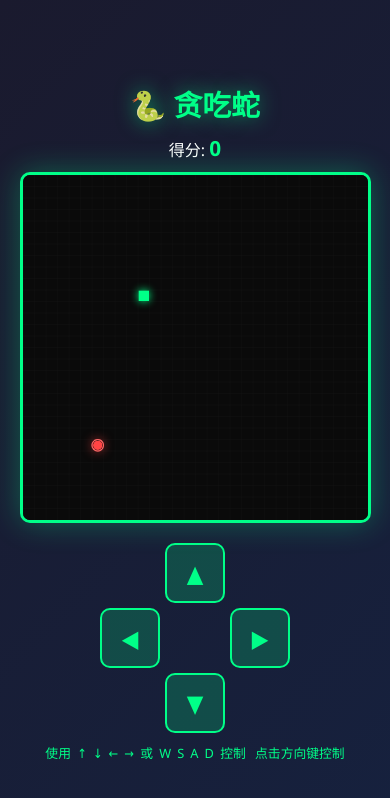
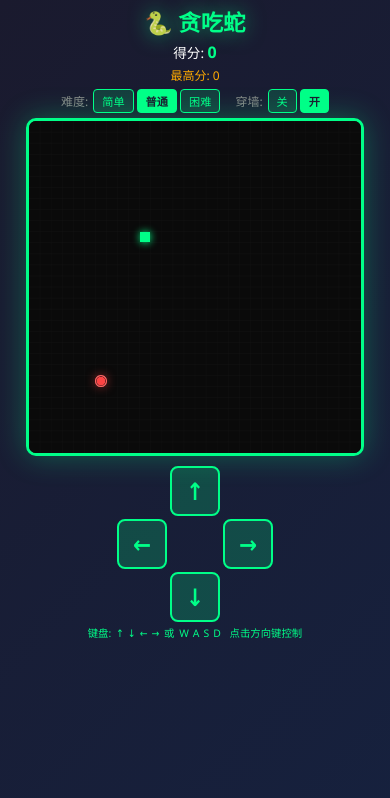
Before and after one commit to pingshanfloyd/snake-game, a plain HTML site: page index.html in a window 390 px wide. Drawn offline with Linux system fonts and the light colour scheme.

Commit message:
Add files via upload

```diff
--- a/index.html
+++ b/index.html
@@ -2,42 +2,93 @@
 <html lang="zh-CN">
 <head>
     <meta charset="UTF-8">
-    <meta name="viewport" content="width=device-width, initial-scale=1.0, user-scalable=no">
+    <meta name="viewport" content="width=device-width, initial-scale=1.0, user-scalable=no, viewport-fit=cover">
     <title>贪吃蛇</title>
     <style>
         * { margin: 0; padding: 0; box-sizing: border-box; }
+        html, body {
+            height: 100%;
+            overflow: hidden;
+        }
         body {
             display: flex;
             flex-direction: column;
-            justify-content: center;
+            justify-content: flex-start;
             align-items: center;
             min-height: 100vh;
             background: linear-gradient(135deg, #1a1a2e 0%, #16213e 100%);
             font-family: 'Segoe UI', Tahoma, Geneva, Verdana, sans-serif;
-            overflow: hidden;
             touch-action: none;
+            padding-top: 5px;
+            padding-bottom: env(safe-area-inset-bottom);
         }
         .game-container {
             text-align: center;
             display: flex;
             flex-direction: column;
             align-items: center;
+            width: 100%;
+            max-width: 600px;
         }
         h1 {
             color: #00ff88;
-            margin-bottom: 10px;
-            font-size: 1.8rem;
+            margin-bottom: 3px;
+            font-size: 1.4rem;
             text-shadow: 0 0 20px rgba(0, 255, 136, 0.5);
         }
         .score-board {
             color: #fff;
-            font-size: 1rem;
-            margin-bottom: 10px;
+            font-size: 0.85rem;
+            margin-bottom: 3px;
         }
         .score {
             color: #00ff88;
             font-weight: bold;
-            font-size: 1.3rem;
+            font-size: 1rem;
+        }
+        .high-score {
+            color: #ffaa00;
+            font-size: 0.75rem;
+            margin-bottom: 5px;
+        }
+        /* 设置行 */
+        .settings-bar {
+            display: flex;
+            justify-content: center;
+            align-items: center;
+            gap: 15px;
+            margin-bottom: 5px;
+            font-size: 0.75rem;
+        }
+        .setting-group {
+            display: flex;
+            align-items: center;
+            gap: 5px;
+        }
+        .setting-label {
+            color: #888;
+        }
+        .setting-options {
+            display: flex;
+            gap: 3px;
+        }
+        .setting-btn {
+            background: rgba(0, 255, 136, 0.15);
+            border: 1px solid #00ff88;
+            color: #00ff88;
+            padding: 3px 8px;
+            border-radius: 4px;
+            cursor: pointer;
+            font-size: 0.7rem;
+            transition: all 0.2s;
+        }
+        .setting-btn:hover, .setting-btn:active {
+            background: rgba(0, 255, 136, 0.3);
+        }
+        .setting-btn.active {
+            background: #00ff88;
+            color: #1a1a2e;
+            font-weight: bold;
         }
         .canvas-wrapper {
             position: relative;
@@ -48,8 +99,8 @@
             border-radius: 10px;
             box-shadow: 0 0 30px rgba(0, 255, 136, 0.3);
             background: #0a0a0a;
-            max-width: 90vw;
-            max-height: 50vh;
+            max-width: 95vw;
+            max-height: 40vh;
         }
         .game-over {
             position: absolute;
@@ -57,7 +108,7 @@
             left: 50%;
             transform: translate(-50%, -50%);
             background: rgba(0, 0, 0, 0.95);
-            padding: 30px;
+            padding: 20px;
             border-radius: 15px;
             border: 2px solid #ff4444;
             display: none;
@@ -65,62 +116,58 @@
         }
         .game-over h2 {
             color: #ff4444;
-            font-size: 1.5rem;
-            margin-bottom: 15px;
+            font-size: 1.2rem;
+            margin-bottom: 8px;
         }
         .game-over p {
             color: #fff;
-            margin-bottom: 15px;
-            font-size: 0.9rem;
+            margin-bottom: 8px;
+            font-size: 0.8rem;
         }
         .restart-btn {
             background: #00ff88;
             color: #1a1a2e;
             border: none;
-            padding: 10px 25px;
-            font-size: 1rem;
-            border-radius: 25px;
+            padding: 8px 18px;
+            font-size: 0.85rem;
+            border-radius: 20px;
             cursor: pointer;
             font-weight: bold;
             transition: all 0.3s;
+            line-height: 1.2;
         }
+        .restart-btn .desktop-text { display: inline; }
+        .restart-btn .mobile-text { display: none; }
         .restart-btn:hover, .restart-btn:active {
             background: #00cc6a;
             transform: scale(1.05);
         }
-        .controls {
-            color: #888;
-            margin-top: 10px;
-            font-size: 0.8rem;
-        }
-        .controls span {
-            color: #00ff88;
-            padding: 0 3px;
-        }
         /* 虚拟方向键 */
         .d-pad {
             display: grid;
-            grid-template-columns: repeat(3, 60px);
-            grid-template-rows: repeat(3, 60px);
-            gap: 5px;
-            margin-top: 15px;
+            grid-template-columns: repeat(3, 50px);
+            grid-template-rows: repeat(3, 50px);
+            gap: 3px;
+            margin-top: 5px;
             user-select: none;
             -webkit-user-select: none;
         }
         .d-pad-btn {
-            width: 60px;
-            height: 60px;
+            width: 50px;
+            height: 50px;
             background: rgba(0, 255, 136, 0.2);
             border: 2px solid #00ff88;
-            border-radius: 10px;
+            border-radius: 8px;
             color: #00ff88;
             font-size: 1.5rem;
+            font-weight: bold;
             display: flex;
             align-items: center;
             justify-content: center;
             cursor: pointer;
             transition: all 0.1s;
             touch-action: manipulation;
+            line-height: 1;
         }
         .d-pad-btn:active {
             background: rgba(0, 255, 136, 0.5);
@@ -131,14 +178,36 @@
         .d-pad-btn.right { grid-column: 3; grid-row: 2; }
         .d-pad-btn.down { grid-column: 2; grid-row: 3; }
         .d-pad-center { grid-column: 2; grid-row: 2; }
+        .controls {
+            color: #888;
+            margin-top: 3px;
+            font-size: 0.65rem;
+        }
+        .controls span {
+            color: #00ff88;
+            padding: 0 2px;
+        }
 
         @media (min-width: 768px) {
-            h1 { font-size: 2.5rem; margin-bottom: 20px; }
-            .score-board { font-size: 1.2rem; margin-bottom: 15px; }
-            .score { font-size: 1.5rem; }
+            body {
+                justify-content: center;
+                padding-top: 0;
+            }
+            h1 { font-size: 2.2rem; margin-bottom: 10px; }
+            .score-board { font-size: 1.1rem; margin-bottom: 5px; }
+            .score { font-size: 1.3rem; }
+            .high-score { font-size: 0.9rem; margin-bottom: 8px; }
+            .settings-bar { font-size: 0.9rem; gap: 20px; margin-bottom: 8px; }
+            .setting-btn { font-size: 0.8rem; padding: 4px 10px; }
             canvas { max-width: 600px; max-height: 600px; }
-            .controls { margin-top: 20px; font-size: 0.9rem; }
             .d-pad { display: none; }
+            .controls { margin-top: 10px; font-size: 0.8rem; }
+            .restart-btn .desktop-text { display: inline; }
+            .restart-btn .mobile-text { display: none; }
+        }
+        @media (max-width: 767px) {
+            .restart-btn .desktop-text { display: none; }
+            .restart-btn .mobile-text { display: inline; }
         }
     </style>
 </head>
@@ -146,26 +215,50 @@
     <div class="game-container">
         <h1>🐍 贪吃蛇</h1>
         <div class="score-board">得分: <span class="score" id="score">0</span></div>
+        <div class="high-score">最高分: <span id="highScore">0</span></div>
+
+        <!-- 设置栏 -->
+        <div class="settings-bar">
+            <div class="setting-group">
+                <span class="setting-label">难度:</span>
+                <div class="setting-options">
+                    <button class="setting-btn" onclick="setDifficulty(1)" id="diff1">简单</button>
+                    <button class="setting-btn active" onclick="setDifficulty(2)" id="diff2">普通</button>
+                    <button class="setting-btn" onclick="setDifficulty(3)" id="diff3">困难</button>
+                </div>
+            </div>
+            <div class="setting-group">
+                <span class="setting-label">穿墙:</span>
+                <div class="setting-options">
+                    <button class="setting-btn" onclick="setWallMode(false)" id="wallOff">关</button>
+                    <button class="setting-btn active" onclick="setWallMode(true)" id="wallOn">开</button>
+                </div>
+            </div>
+        </div>
+
         <div class="canvas-wrapper">
             <canvas id="gameCanvas" width="600" height="600"></canvas>
             <div class="game-over" id="gameOver">
                 <h2>游戏结束</h2>
                 <p>最终得分: <span id="finalScore">0</span></p>
-                <button class="restart-btn" onclick="restartGame()">重新开始</button>
+                <button class="restart-btn" onclick="restartGame()">
+                <span class="desktop-text">重新开始</span>
+                <span class="mobile-text">重新<br>开始</span>
+            </button>
             </div>
         </div>
 
         <!-- 虚拟方向键 -->
         <div class="d-pad">
-            <div class="d-pad-btn up" onclick="setDirection(0, -1)" ontouchstart="setDirection(0, -1); return false;">▲</div>
-            <div class="d-pad-btn left" onclick="setDirection(-1, 0)" ontouchstart="setDirection(-1, 0); return false;">◀</div>
+            <div class="d-pad-btn up" onclick="setDirection(0, -1)" ontouchstart="setDirection(0, -1); return false;">↑</div>
+            <div class="d-pad-btn left" onclick="setDirection(-1, 0)" ontouchstart="setDirection(-1, 0); return false;">←</div>
             <div class="d-pad-center"></div>
-            <div class="d-pad-btn right" onclick="setDirection(1, 0)" ontouchstart="setDirection(1, 0); return false;">▶</div>
-            <div class="d-pad-btn down" onclick="setDirection(0, 1)" ontouchstart="setDirection(0, 1); return false;">▼</div>
+            <div class="d-pad-btn right" onclick="setDirection(1, 0)" ontouchstart="setDirection(1, 0); return false;">→</div>
+            <div class="d-pad-btn down" onclick="setDirection(0, 1)" ontouchstart="setDirection(0, 1); return false;">↓</div>
         </div>
 
         <div class="controls">
-            <span class="desktop-hint">使用 <span>↑</span><span>↓</span><span>←</span><span>→</span> 或 <span>W</span><span>S</span><span>A</span><span>D</span> 控制</span>
+            <span class="desktop-hint">键盘: <span>↑</span><span>↓</span><span>←</span><span>→</span> 或 <span>W</span><span>A</span><span>S</span><span>D</span></span>
             <span class="mobile-hint">点击方向键控制</span>
         </div>
     </div>
@@ -174,12 +267,18 @@
         const canvas = document.getElementById('gameCanvas');
         const ctx = canvas.getContext('2d');
         const scoreElement = document.getElementById('score');
+        const highScoreElement = document.getElementById('highScore');
         const gameOverScreen = document.getElementById('gameOver');
         const finalScoreElement = document.getElementById('finalScore');
 
-        // 游戏配置
         const gridSize = 20;
         const tileCount = canvas.width / gridSize;
+
+        const difficultySettings = {
+            1: { name: '简单', baseSpeed: 150, speedDecrement: 1 },
+            2: { name: '普通', baseSpeed: 100, speedDecrement: 2 },
+            3: { name: '困难', baseSpeed: 60, speedDecrement: 3 }
+        };
 
         let snake = [{ x: 10, y: 10 }];
         let food = { x: 15, y: 15 };
@@ -188,8 +287,27 @@
         let score = 0;
         let gameRunning = true;
         let speed = 100;
+        let difficulty = 2;
+        let wallMode = true;
+        let nextDifficulty = 2;
+        let nextWallMode = true;
+        let highScore = localStorage.getItem('snakeHighScore') || 0;
+        highScoreElement.textContent = highScore;
 
-        // 生成随机食物位置
+        // 设置难度（下次生效）
+        function setDifficulty(level) {
+            nextDifficulty = level;
+            document.querySelectorAll('#diff1, #diff2, #diff3').forEach(btn => btn.classList.remove('active'));
+            document.getElementById('diff' + level).classList.add('active');
+        }
+
+        // 设置穿墙（下次生效）
+        function setWallMode(enabled) {
+            nextWallMode = enabled;
+            document.querySelectorAll('#wallOff, #wallOn').forEach(btn => btn.classList.remove('active'));
+            document.getElementById(enabled ? 'wallOn' : 'wallOff').classList.add('active');
+        }
+
         function randomFood() {
             food = {
                 x: Math.floor(Math.random() * tileCount),
@@ -203,27 +321,32 @@
             }
         }
 
-        // 设置方向（防止反向）
         function setDirection(newDx, newDy) {
             if (!gameRunning) return;
-            // 防止反向移动
             if ((newDx === 1 && dx === -1) || (newDx === -1 && dx === 1) ||
                 (newDy === 1 && dy === -1) || (newDy === -1 && dy === 1)) {
                 return;
             }
-            // 防止连续快速点击导致撞墙
             if (dx === 0 && dy === 0 && newDx === 0 && newDy === 0) return;
             dx = newDx;
             dy = newDy;
         }
 
-        // 绘制游戏
+        function handleWallWrap(head) {
+            if (wallMode) {
+                if (head.x < 0) head.x = tileCount - 1;
+                else if (head.x >= tileCount) head.x = 0;
+                else if (head.y < 0) head.y = tileCount - 1;
+                else if (head.y >= tileCount) head.y = 0;
+                return true;
+            }
+            return false;
+        }
+
         function draw() {
-            // 清空画布
             ctx.fillStyle = '#0a0a0a';
             ctx.fillRect(0, 0, canvas.width, canvas.height);
 
-            // 绘制网格
             ctx.strokeStyle = '#1a1a1a';
             ctx.lineWidth = 0.5;
             for (let i = 0; i < tileCount; i++) {
@@ -237,7 +360,6 @@
                 ctx.stroke();
             }
 
-            // 绘制蛇
             snake.forEach((segment, index) => {
                 if (index === 0) {
                     ctx.fillStyle = '#00ff88';
@@ -248,60 +370,37 @@
                     ctx.fillStyle = `rgba(0, 255, 136, ${alpha})`;
                     ctx.shadowBlur = 0;
                 }
-
-                ctx.fillRect(
-                    segment.x * gridSize + 1,
-                    segment.y * gridSize + 1,
-                    gridSize - 2,
-                    gridSize - 2
-                );
+                ctx.fillRect(segment.x * gridSize + 1, segment.y * gridSize + 1, gridSize - 2, gridSize - 2);
             });
 
-            // 绘制食物
             ctx.fillStyle = '#ff4444';
             ctx.shadowBlur = 20;
             ctx.shadowColor = '#ff4444';
             ctx.beginPath();
-            ctx.arc(
-                food.x * gridSize + gridSize / 2,
-                food.y * gridSize + gridSize / 2,
-                gridSize / 2 - 2,
-                0,
-                Math.PI * 2
-            );
+            ctx.arc(food.x * gridSize + gridSize / 2, food.y * gridSize + gridSize / 2, gridSize / 2 - 2, 0, Math.PI * 2);
             ctx.fill();
             ctx.shadowBlur = 0;
 
-            // 绘制食物光晕
             ctx.strokeStyle = '#ff6666';
             ctx.lineWidth = 2;
             ctx.beginPath();
-            ctx.arc(
-                food.x * gridSize + gridSize / 2,
-                food.y * gridSize + gridSize / 2,
-                gridSize / 2,
-                0,
-                Math.PI * 2
-            );
+            ctx.arc(food.x * gridSize + gridSize / 2, food.y * gridSize + gridSize / 2, gridSize / 2, 0, Math.PI * 2);
             ctx.stroke();
         }
 
-        // 更新游戏状态
         function update() {
             if (!gameRunning) return;
-
-            // 如果还没开始移动，不更新
             if (dx === 0 && dy === 0) return;
 
-            const head = { x: snake[0].x + dx, y: snake[0].y + dy };
+            let head = { x: snake[0].x + dx, y: snake[0].y + dy };
 
-            // 撞墙检测
             if (head.x < 0 || head.x >= tileCount || head.y < 0 || head.y >= tileCount) {
-                gameOver();
-                return;
+                if (!handleWallWrap(head)) {
+                    gameOver();
+                    return;
+                }
             }
 
-            // 撞自己检测
             for (let segment of snake) {
                 if (head.x === segment.x && head.y === segment.y) {
                     gameOver();
@@ -311,33 +410,44 @@
 
             snake.unshift(head);
 
-            // 吃食物检测
             if (head.x === food.x && head.y === food.y) {
                 score += 10;
                 scoreElement.textContent = score;
                 randomFood();
-                if (speed > 50) speed -= 2;
+                const settings = difficultySettings[difficulty];
+                if (speed > 50) speed -= settings.speedDecrement;
             } else {
                 snake.pop();
             }
         }
 
-        // 游戏结束
         function gameOver() {
             gameRunning = false;
             finalScoreElement.textContent = score;
+            if (score > highScore) {
+                highScore = score;
+                highScoreElement.textContent = highScore;
+                localStorage.setItem('snakeHighScore', highScore);
+            }
             gameOverScreen.style.display = 'block';
+            gameOverScreen.setAttribute('style', 'display: block !important');
         }
 
-        // 重新开始
         function restartGame() {
+            // 应用新的设置
+            difficulty = nextDifficulty;
+            wallMode = nextWallMode;
+
             snake = [{ x: 10, y: 10 }];
             food = { x: 15, y: 15 };
             dx = 0;
             dy = 0;
             score = 0;
             scoreElement.textContent = score;
-            speed = 100;
+
+            const settings = difficultySettings[difficulty];
+            speed = settings.baseSpeed;
+
             gameRunning = true;
             gameOverScreen.style.display = 'none';
             gameOverScreen.setAttribute('style', 'display: none !important');
@@ -345,7 +455,6 @@
             draw();
         }
 
-        // 键盘控制
         document.addEventListener('keydown', (e) => {
             switch(e.key) {
                 case 'ArrowUp':
@@ -375,7 +484,6 @@
             }
         });
 
-        // 触摸滑动支持
         let touchStartX = 0;
         let touchStartY = 0;
 
@@ -387,31 +495,23 @@
         canvas.addEventListener('touchend', (e) => {
             const touchEndX = e.changedTouches[0].clientX;
             const touchEndY = e.changedTouches[0].clientY;
-
             const dx = touchEndX - touchStartX;
             const dy = touchEndY - touchStartY;
-
             const minSwipeDistance = 30;
 
             if (Math.abs(dx) > Math.abs(dy)) {
-                if (Math.abs(dx) > minSwipeDistance) {
-                    setDirection(dx > 0 ? 1 : -1, 0);
-                }
+                if (Math.abs(dx) > minSwipeDistance) setDirection(dx > 0 ? 1 : -1, 0);
             } else {
-                if (Math.abs(dy) > minSwipeDistance) {
-                    setDirection(0, dy > 0 ? 1 : -1);
-                }
+                if (Math.abs(dy) > minSwipeDistance) setDirection(0, dy > 0 ? 1 : -1);
             }
         }, { passive: true });
 
-        // 游戏循环
         function gameLoop() {
             update();
             draw();
             setTimeout(gameLoop, speed);
         }
 
-        // 启动游戏
         randomFood();
         gameLoop();
     </script>
```
